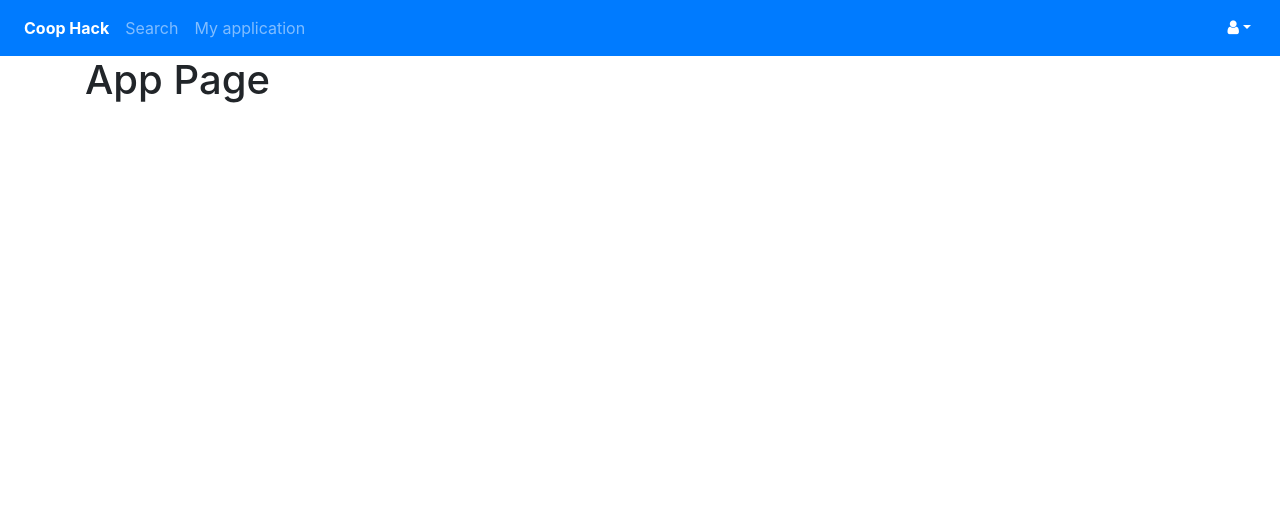
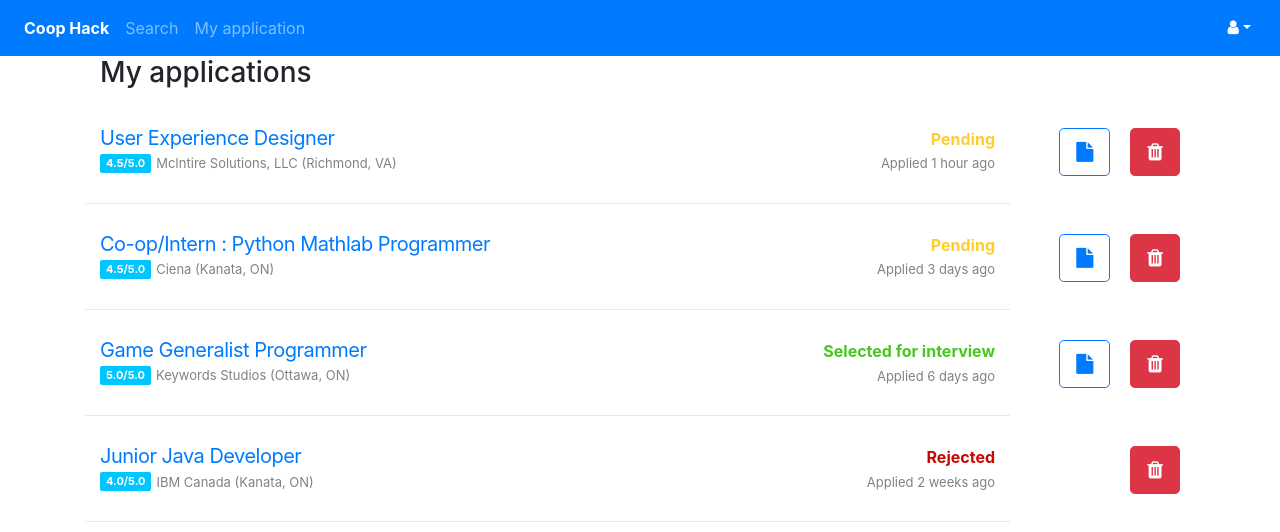
Before and after one commit to dngen049/coop-hack, a React (Create React App) app: page /App in a window 1280 px wide. Shown: the top 532 px of the page. Built offline with nearby package versions, Linux system fonts and the light colour scheme.

Commit message:
My applications update

```diff
--- a/src/pages/ApplicationPage.js
+++ b/src/pages/ApplicationPage.js
@@ -1,4 +1,5 @@
 import React from 'react'
+import {Button, style} from 'react-bootstrap'
 import { Link } from 'react-router-dom'
 
 export default class ApplicationPage extends React.Component {
@@ -9,10 +10,171 @@ export default class ApplicationPage extends React.Component {
   render(){
     return (
       <div className="container">
-        <h1>App Page</h1>
-        <p>
+        <main class="main">
+        <div class="container">
+          <div class="col-xs-12">
 
-        </p>
+            <div class="section-title-wrap">
+              <h3 class="section-title">
+                My applications
+              </h3>
+            </div>
+
+            <div class="item-listing">
+
+              <div class="row">
+
+                <div class="list-item col-sm-10">
+                  <div class="list-item-main-info">
+                    <p class="list-item-title">
+                      <a href="single-job.html">User Experience Designer</a>
+                    </p>
+                    <div class="list-item-meta">
+                      <a href="" class="list-item-tag item-badge">4.5/5.0</a>
+                      <span class="list-item-company">McIntire Solutions, LLC (Richmond, VA)</span>
+                    </div>
+                  </div>
+                  <div class="list-item-secondary-info">
+                    <p class="list-item-location" style={{color: "#ffce2b", fontWeight: "bold"}}>Pending</p>
+                    <time class="list-item-time">Applied 1 hour ago</time>
+                  </div>
+                </div>
+
+                <div class="col-sm-2">
+                  <Button
+                    className="pull-right"
+                    style={{marginTop: "30px", marginLeft: "20px"}}
+                    variant="danger"
+                    type="submit"
+                    size="lg">
+                    <span className="fa fa-trash"></span>
+                  </Button>
+                  <Button
+                    className="pull-right"
+                    style={{marginTop: "30px", marginLeft: "20px"}}
+                    variant="outline-primary"
+                    type="submit"
+                    size="lg">
+                    <span className="fa fa-file"></span>
+                  </Button>
+                </div>
+
+              </div>
+
+              <div class="row">
+
+                <div class="list-item col-sm-10">
+                  <div class="list-item-main-info">
+                    <p class="list-item-title">
+                      <a href="single-job.html">Co-op/Intern : Python Mathlab Programmer</a>
+                    </p>
+                    <div class="list-item-meta">
+                      <a href="" class="list-item-tag item-badge">4.5/5.0</a>
+                      <span class="list-item-company">Ciena (Kanata, ON)</span>
+                    </div>
+                  </div>
+                  <div class="list-item-secondary-info">
+                    <p class="list-item-location" style={{color: "#ffce2b", fontWeight: "bold"}}>Pending</p>
+                    <time class="list-item-time">Applied 3 days ago</time>
+                  </div>
+                </div>
+
+                <div class="col-sm-2">
+                  <Button
+                    className="pull-right"
+                    style={{marginTop: "30px", marginLeft: "20px"}}
+                    variant="danger"
+                    type="submit"
+                    size="lg">
+                    <span className="fa fa-trash"></span>
+                  </Button>
+                  <Button
+                    className="pull-right"
+                    style={{marginTop: "30px", marginLeft: "20px"}}
+                    variant="outline-primary"
+                    type="submit"
+                    size="lg">
+                    <span className="fa fa-file"></span>
+                  </Button>
+                </div>
+
+              </div>
+
+              <div class="row">
+
+                <div class="list-item col-sm-10">
+                  <div class="list-item-main-info">
+                    <p class="list-item-title">
+                      <a href="single-job.html">Game Generalist Programmer</a>
+                    </p>
+                    <div class="list-item-meta">
+                      <a href="" class="list-item-tag item-badge">5.0/5.0</a>
+                      <span class="list-item-company">Keywords Studios (Ottawa, ON)</span>
+                    </div>
+                  </div>
+                  <div class="list-item-secondary-info">
+                    <p class="list-item-location" style={{color: "#49c420", fontWeight: "bold"}}>Selected for interview</p>
+                    <time class="list-item-time">Applied 6 days ago</time>
+                  </div>
+                </div>
+
+                <div class="col-sm-2">
+                  <Button
+                    className="pull-right"
+                    style={{marginTop: "30px", marginLeft: "20px"}}
+                    variant="danger"
+                    type="submit"
+                    size="lg">
+                    <span className="fa fa-trash"></span>
+                  </Button>
+                  <Button
+                    className="pull-right"
+                    style={{marginTop: "30px", marginLeft: "20px"}}
+                    variant="outline-primary"
+                    type="submit"
+                    size="lg">
+                    <span className="fa fa-file"></span>
+                  </Button>
+                </div>
+
+              </div>
+
+              <div class="row">
+
+                <div class="list-item col-sm-10">
+                  <div class="list-item-main-info">
+                    <p class="list-item-title">
+                      <a href="single-job.html">Junior Java Developer</a>
+                    </p>
+                    <div class="list-item-meta">
+                      <a href="" class="list-item-tag item-badge">4.0/5.0</a>
+                      <span class="list-item-company">IBM Canada (Kanata, ON)</span>
+                    </div>
+                  </div>
+                  <div class="list-item-secondary-info">
+                    <p class="list-item-location" style={{color: "#c70700", fontWeight: "bold"}}>Rejected</p>
+                    <time class="list-item-time">Applied 2 weeks ago</time>
+                  </div>
+                </div>
+
+                <div class="col-sm-2">
+                  <Button
+                    className="pull-right"
+                    style={{marginTop: "30px", marginLeft: "20px"}}
+                    variant="danger"
+                    type="submit"
+                    size="lg">
+                    <span className="fa fa-trash"></span>
+                  </Button>
+                </div>
+
+              </div>
+
+            </div>
+
+          </div>
+        </div>
+        </main>
       </div>
     )
   }
```
